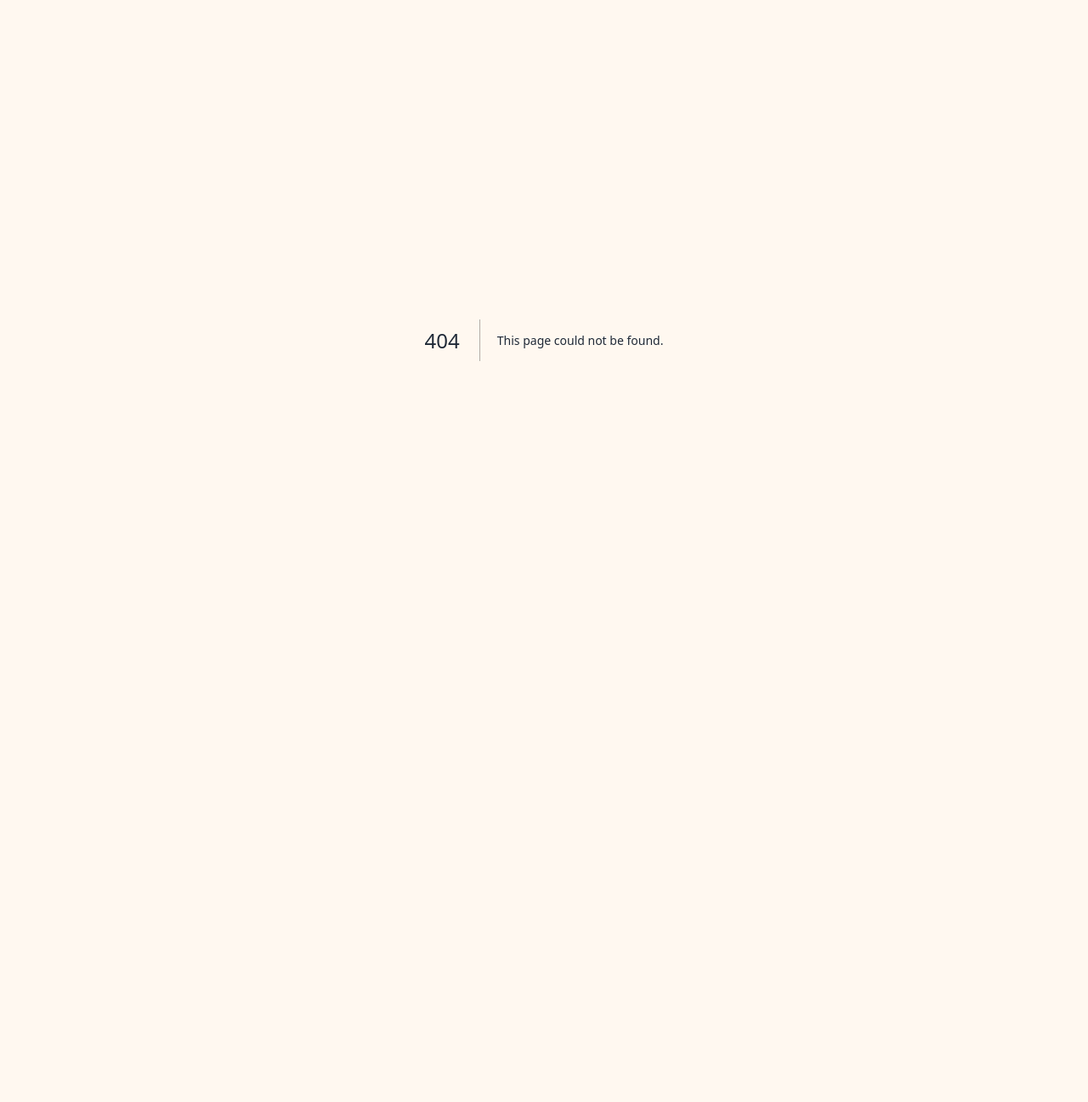
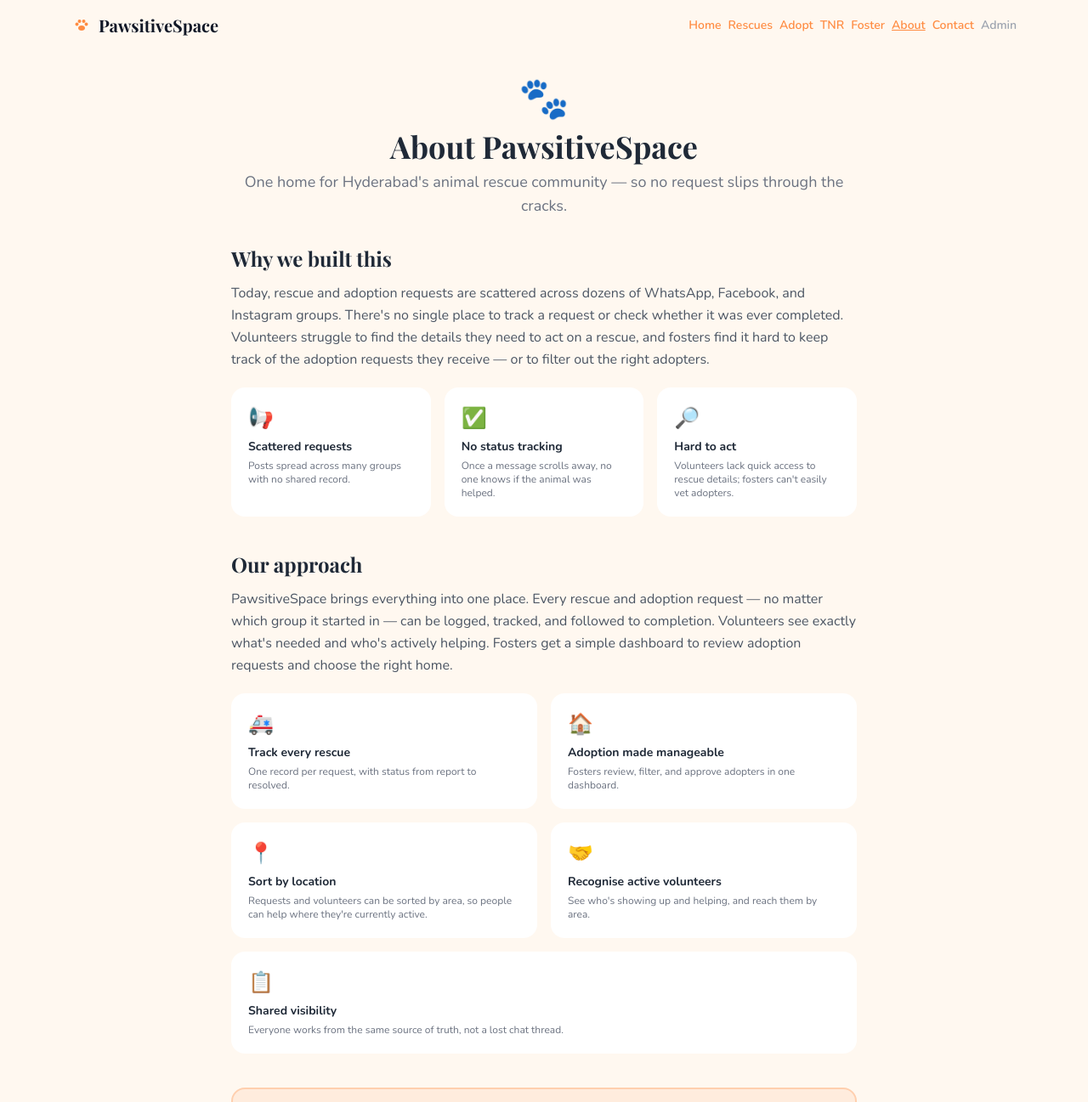
Before and after one commit to DivyaMohan912/PawsitiveSpace, a Next.js app: page /about in a window 1280 px wide. Before the commit this address had no page. Shown: the top 1297 px of the page at 85% size. Before the commit the page ends 800 px from the top, so only its background shows below. Built offline with nearby package versions, Linux system fonts and the light colour scheme; a web font is replaced by a local one.

Commit message:
Add About page describing app intent, usage, and vision
- New /about page: problem, approach, location-sorting, and long-term vision
- Add About link to PublicNav and home footer

```diff
--- /dev/null
+++ b/app/about/page.tsx
@@ -0,0 +1,116 @@
+import Link from "next/link";
+import PublicNav from "@/components/PublicNav";
+
+export default function AboutPage() {
+  return (
+    <div className="min-h-screen bg-brand-cream">
+      <PublicNav current="/about" />
+
+      <div className="max-w-3xl mx-auto px-4 pb-16">
+        {/* Hero */}
+        <section className="text-center py-8">
+          <span className="text-5xl">🐾</span>
+          <h1 className="font-heading text-3xl sm:text-4xl font-bold mt-3 mb-2">About PawsitiveSpace</h1>
+          <p className="text-gray-500 text-lg">
+            One home for Hyderabad&apos;s animal rescue community — so no request slips through the cracks.
+          </p>
+        </section>
+
+        {/* The Problem */}
+        <section className="mb-10">
+          <h2 className="font-heading text-2xl font-bold mb-3">Why we built this</h2>
+          <p className="text-gray-600 leading-relaxed mb-5">
+            Today, rescue and adoption requests are scattered across dozens of WhatsApp, Facebook, and
+            Instagram groups. There&apos;s no single place to track a request or check whether it was ever
+            completed. Volunteers struggle to find the details they need to act on a rescue, and fosters
+            find it hard to keep track of the adoption requests they receive — or to filter out the right
+            adopters.
+          </p>
+          <div className="grid sm:grid-cols-3 gap-4">
+            <div className="bg-white rounded-2xl p-5">
+              <p className="text-2xl mb-2">📢</p>
+              <h3 className="font-bold text-sm mb-1">Scattered requests</h3>
+              <p className="text-xs text-gray-500">Posts spread across many groups with no shared record.</p>
+            </div>
+            <div className="bg-white rounded-2xl p-5">
+              <p className="text-2xl mb-2">✅</p>
+              <h3 className="font-bold text-sm mb-1">No status tracking</h3>
+              <p className="text-xs text-gray-500">Once a message scrolls away, no one knows if the animal was helped.</p>
+            </div>
+            <div className="bg-white rounded-2xl p-5">
+              <p className="text-2xl mb-2">🔎</p>
+              <h3 className="font-bold text-sm mb-1">Hard to act</h3>
+              <p className="text-xs text-gray-500">Volunteers lack quick access to rescue details; fosters can&apos;t easily vet adopters.</p>
+            </div>
+          </div>
+        </section>
+
+        {/* Our approach */}
+        <section className="mb-10">
+          <h2 className="font-heading text-2xl font-bold mb-3">Our approach</h2>
+          <p className="text-gray-600 leading-relaxed mb-5">
+            PawsitiveSpace brings everything into one place. Every rescue and adoption request — no matter
+            which group it started in — can be logged, tracked, and followed to completion. Volunteers see
+            exactly what&apos;s needed and who&apos;s actively helping. Fosters get a simple dashboard to review
+            adoption requests and choose the right home.
+          </p>
+          <div className="grid sm:grid-cols-2 gap-4">
+            <div className="bg-white rounded-2xl p-5">
+              <p className="text-2xl mb-2">🚑</p>
+              <h3 className="font-bold text-sm mb-1">Track every rescue</h3>
+              <p className="text-xs text-gray-500">One record per request, with status from report to resolved.</p>
+            </div>
+            <div className="bg-white rounded-2xl p-5">
+              <p className="text-2xl mb-2">🏠</p>
+              <h3 className="font-bold text-sm mb-1">Adoption made manageable</h3>
+              <p className="text-xs text-gray-500">Fosters review, filter, and approve adopters in one dashboard.</p>
+            </div>
+            <div className="bg-white rounded-2xl p-5">
+              <p className="text-2xl mb-2">📍</p>
+              <h3 className="font-bold text-sm mb-1">Sort by location</h3>
+              <p className="text-xs text-gray-500">Requests and volunteers can be sorted by area, so people can help where they&apos;re currently active.</p>
+            </div>
+            <div className="bg-white rounded-2xl p-5">
+              <p className="text-2xl mb-2">🤝</p>
+              <h3 className="font-bold text-sm mb-1">Recognise active volunteers</h3>
+              <p className="text-xs text-gray-500">See who&apos;s showing up and helping, and reach them by area.</p>
+            </div>
+            <div className="bg-white rounded-2xl p-5 sm:col-span-2">
+              <p className="text-2xl mb-2">📋</p>
+              <h3 className="font-bold text-sm mb-1">Shared visibility</h3>
+              <p className="text-xs text-gray-500">Everyone works from the same source of truth, not a lost chat thread.</p>
+            </div>
+          </div>
+        </section>
+
+        {/* The Vision */}
+        <section className="mb-10">
+          <div className="bg-brand-orange/10 border-2 border-brand-orange/30 rounded-2xl p-6">
+            <h2 className="font-heading text-2xl font-bold mb-3">Where we&apos;re headed</h2>
+            <p className="text-gray-700 leading-relaxed">
+              This is just the start. Our long-term aim is to grow a wider community — bringing together
+              vets, lawyers, and law enforcement — to build a stronger support system for animals, and one
+              day, a real voice and governance for them.
+            </p>
+          </div>
+        </section>
+
+        {/* CTA */}
+        <section className="text-center">
+          <p className="text-gray-500 mb-4">Built with 🐾 in Hyderabad, India.</p>
+          <div className="flex flex-wrap gap-3 justify-center">
+            <Link href="/report" className="bg-brand-orange text-white font-bold px-6 py-3 rounded-full hover:brightness-110 transition">
+              Report an animal
+            </Link>
+            <Link href="/adopt" className="border-2 border-brand-orange text-brand-orange font-bold px-6 py-3 rounded-full hover:bg-brand-orange/10 transition">
+              Adopt
+            </Link>
+            <Link href="/#volunteer" className="border-2 border-brand-orange/60 text-brand-orange font-bold px-6 py-3 rounded-full hover:bg-brand-orange/10 transition">
+              🙋 Volunteer
+            </Link>
+          </div>
+        </section>
+      </div>
+    </div>
+  );
+}
--- a/app/page.tsx
+++ b/app/page.tsx
@@ -226,6 +226,8 @@ export default function Home() {
       {/* ---- Footer ---- */}
       <footer className="text-center text-xs text-gray-400 pb-8">
         © 2026 PawsitiveSpace · Hyderabad, India · Built with 🐾 ·{" "}
+        <Link href="/about" className="text-brand-orange hover:underline">About</Link>
+        {" · "}
         <Link href="/contact" className="text-brand-orange hover:underline">Contact Us</Link>
       </footer>
     </div>
--- a/components/PublicNav.tsx
+++ b/components/PublicNav.tsx
@@ -8,6 +8,7 @@ const NAV_LINKS = [
   { label: "Adopt", href: "/adopt" },
   { label: "TNR", href: "/tnr" },
   { label: "Foster", href: "/foster/manage" },
+  { label: "About", href: "/about" },
   { label: "Contact", href: "/contact" },
   { label: "Admin", href: "/admin/login" },
 ];
```
